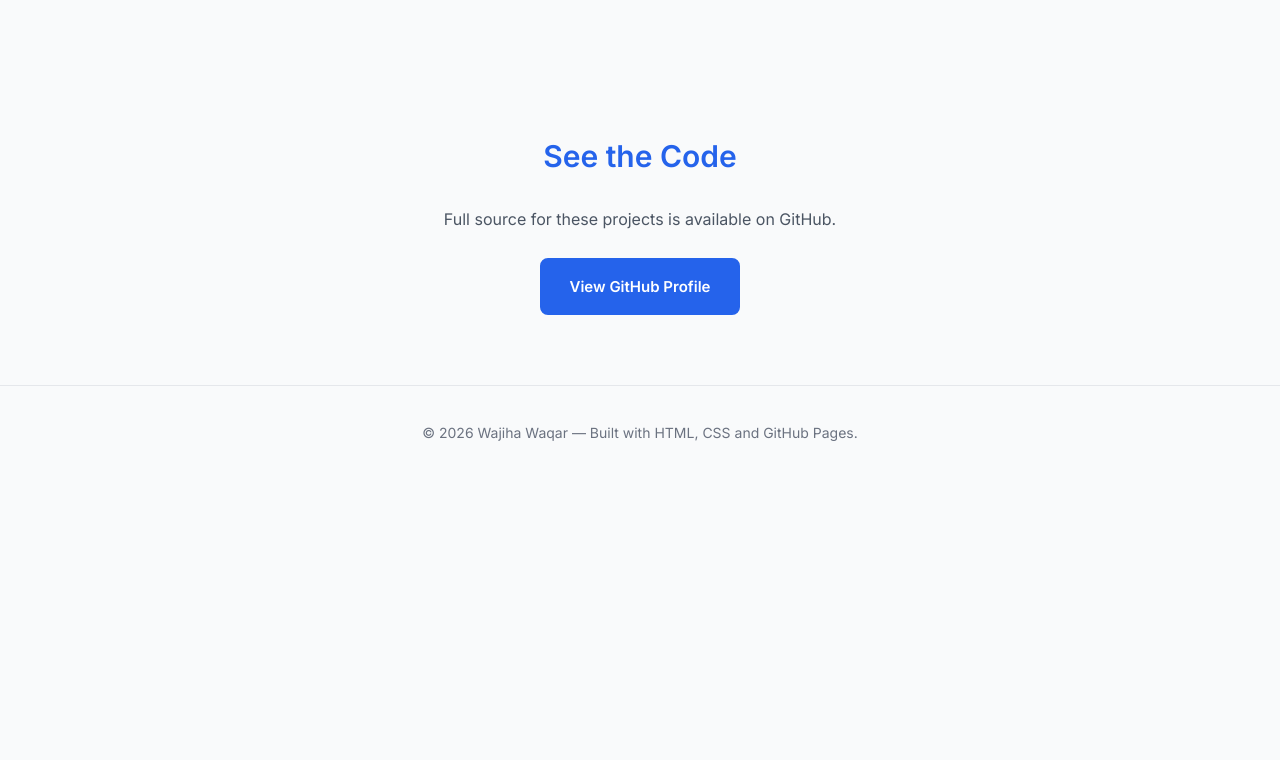
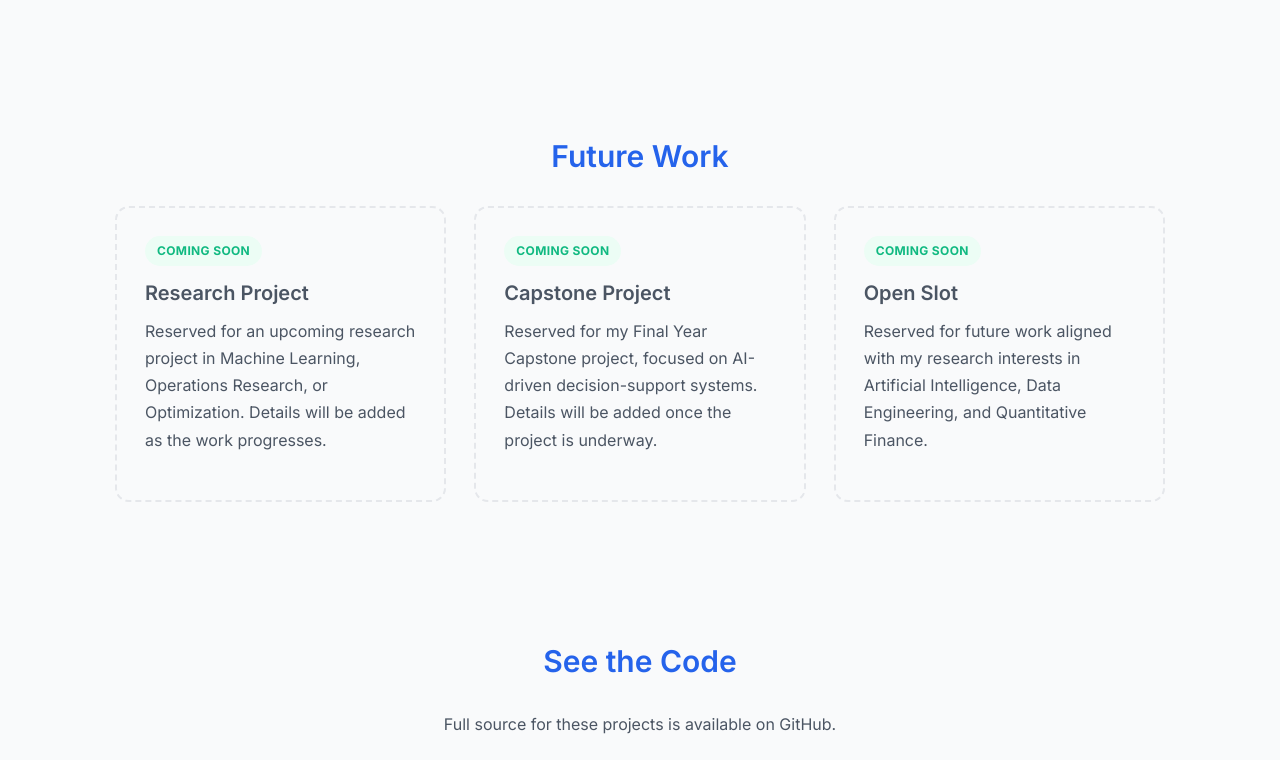
Before and after one commit to Wajiha-Waqar/wajiha-waqar-portfolio, a plain HTML site: page projects.html in a window 1280 px wide. Shown: the part 589-1349 px from the top of the page. Before the commit the page ends 1069 px from the top, so only its background shows below. Drawn offline with Linux system fonts and the light colour scheme.

Commit message:
Updated my projects section to include my future work

```diff
--- a/projects.html
+++ b/projects.html
@@ -76,6 +76,43 @@ support.
 
 </section>
 
+<section>
+
+<h2 class="section-title">Future Work</h2>
+
+<div class="project-grid">
+
+<div class="project-card placeholder">
+<span class="badge">Coming Soon</span>
+<h3>Research Project</h3>
+<p>
+Reserved for an upcoming research project in Machine Learning, Operations Research, or
+Optimization. Details will be added as the work progresses.
+</p>
+</div>
+
+<div class="project-card placeholder">
+<span class="badge">Coming Soon</span>
+<h3>Capstone Project</h3>
+<p>
+Reserved for my Final Year Capstone project, focused on AI-driven decision-support systems.
+Details will be added once the project is underway.
+</p>
+</div>
+
+<div class="project-card placeholder">
+<span class="badge">Coming Soon</span>
+<h3>Open Slot</h3>
+<p>
+Reserved for future work aligned with my research interests in Artificial Intelligence,
+Data Engineering, and Quantitative Finance.
+</p>
+</div>
+
+</div>
+
+</section>
+
 <section class="contact-preview">
 
 <h2>See the Code</h2>
--- a/style.css
+++ b/style.css
@@ -418,6 +418,23 @@ section > h2:first-child,
     margin-bottom:14px;
 }
 
+/* Future-work / coming-soon placeholder cards */
+
+.project-card.placeholder{
+    background:transparent;
+    border:2px dashed var(--border);
+}
+
+.project-card.placeholder:hover{
+    border-color:var(--accent);
+    transform:none;
+    box-shadow:none;
+}
+
+.project-card.placeholder h3{
+    color:var(--muted);
+}
+
 /* ===========================
    CASE STUDY (FLYRANK) PAGE
 =========================== */
```
